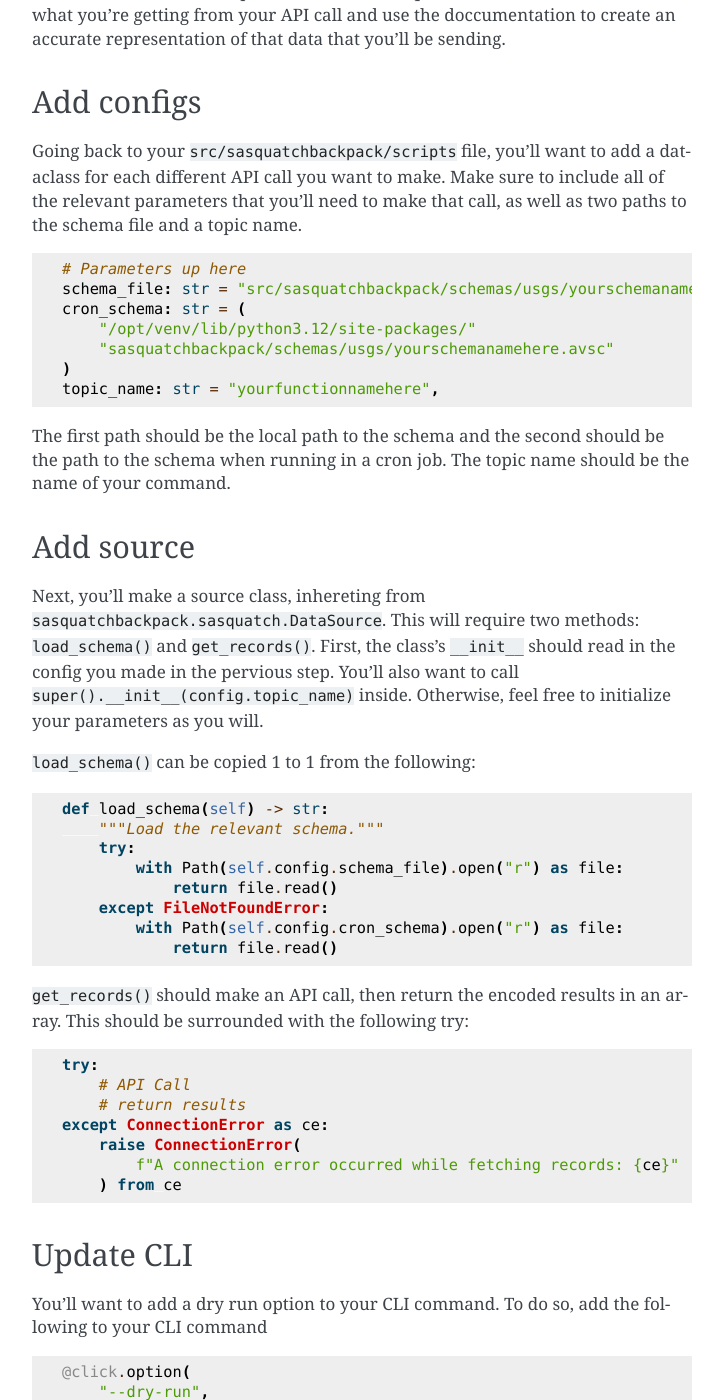
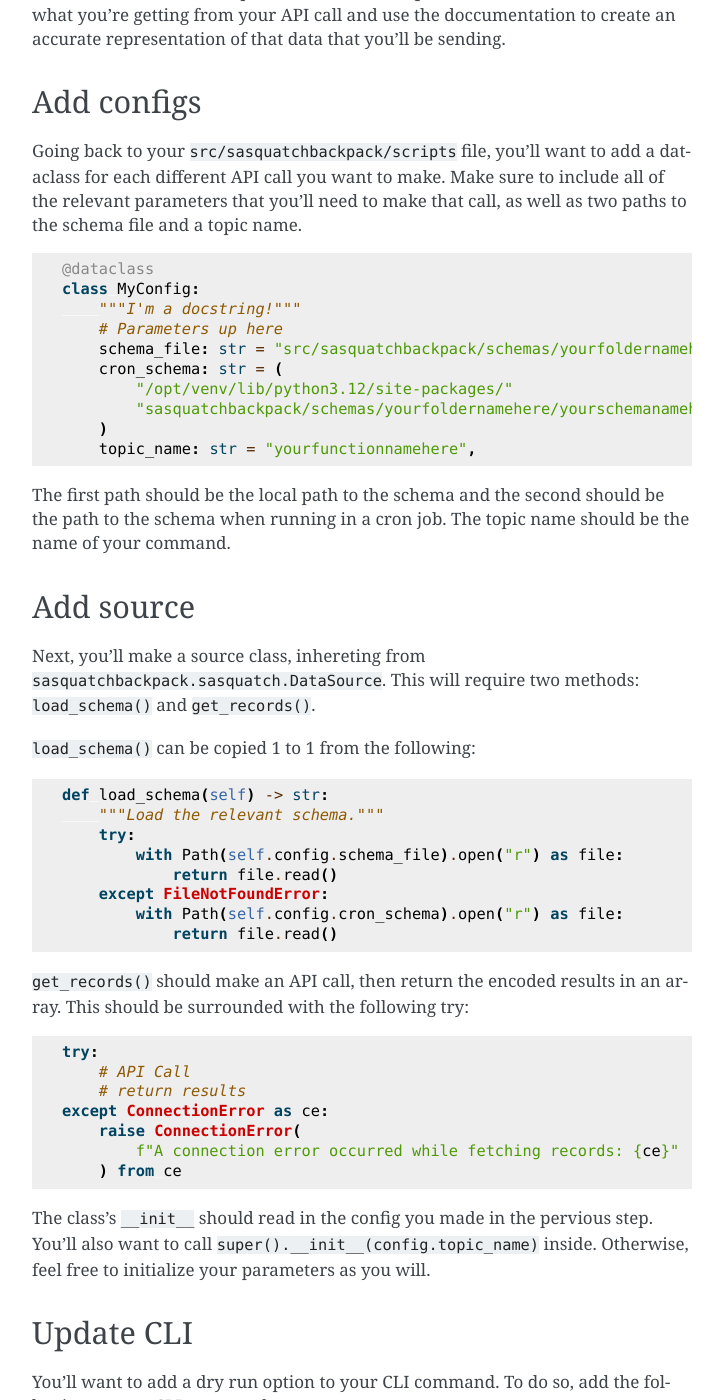
Before and after one commit to lsst-sqre/sasquatch-backpack, a Sphinx documentation site: the page built from docs/dev/add_apis.rst, in a window 1280 px wide and 1400 px high, scrolled down 2076 px. Shown: the whole window, without its empty margins (388-1111 px from the left). Built offline with Sphinx 7.4.7, drawn with Linux system fonts in a browser that asks for light colours; pages that are not in the unit, such as notebooks, are missing from menus.

Commit message:
Docs updates

```diff
--- a/docs/dev/add_apis.rst
+++ b/docs/dev/add_apis.rst
@@ -86,13 +86,16 @@ Make sure to include all of the relevant parameters that you'll need to make tha
 
 .. code-block:: python
 
-    # Parameters up here
-    schema_file: str = "src/sasquatchbackpack/schemas/usgs/yourschemanamehere.avsc"
-    cron_schema: str = (
-        "/opt/venv/lib/python3.12/site-packages/"
-        "sasquatchbackpack/schemas/usgs/yourschemanamehere.avsc"
-    )
-    topic_name: str = "yourfunctionnamehere",
+    @dataclass
+    class MyConfig:
+        """I'm a docstring!"""
+        # Parameters up here
+        schema_file: str = "src/sasquatchbackpack/schemas/yourfoldernamehere/yourschemanamehere.avsc"
+        cron_schema: str = (
+            "/opt/venv/lib/python3.12/site-packages/"
+            "sasquatchbackpack/schemas/yourfoldernamehere/yourschemanamehere.avsc"
+        )
+        topic_name: str = "yourfunctionnamehere",
 
 The first path should be the local path to the schema and the second should be the path to the schema when running in a cron job.
 The topic name should be the name of your command.
@@ -100,8 +103,7 @@ The topic name should be the name of your command.
 Add source
 ==========
 Next, you'll make a source class, inhereting from ``sasquatchbackpack.sasquatch.DataSource``. This will require two methods:
-``load_schema()`` and ``get_records()``. First, the class's ``__init__`` should read in the config you made in the pervious step.
-You'll also want to call ``super().__init__(config.topic_name)`` inside. Otherwise, feel free to initialize your parameters as you will.
+``load_schema()`` and ``get_records()``.
 
 ``load_schema()`` can be copied 1 to 1 from the following:
 
@@ -128,6 +130,10 @@ This should be surrounded with the following try:
         raise ConnectionError(
             f"A connection error occurred while fetching records: {ce}"
         ) from ce
+
+
+The class's ``__init__`` should read in the config you made in the pervious step.
+You'll also want to call ``super().__init__(config.topic_name)`` inside. Otherwise, feel free to initialize your parameters as you will.
 
 Update CLI
 ==========
--- a/docs/index.rst
+++ b/docs/index.rst
@@ -17,7 +17,7 @@ Install Sasquatch-backpack from PyPI:
 
    pip install sasquatch-backpack
 
-**All CLI interaction with Sasquatch-backpack is done sans hyphen. ("sasquatchbackpack", not "sasquatch-backpack"`)**
+**All CLI interaction with Sasquatch-backpack is done sans hyphen. ("sasquatchbackpack", not "sasquatch-backpack")**
 
 Sasquatch-backpack also features CLI entrypoints for easy access to integrated APIs. See the `CLI Page <user-guide/cli.html>`__ for details.
 
```
